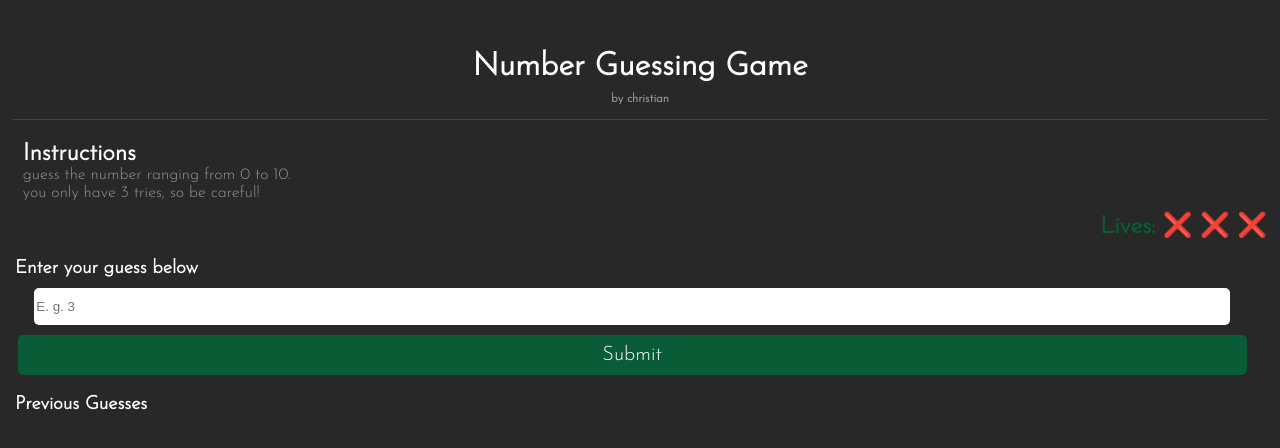
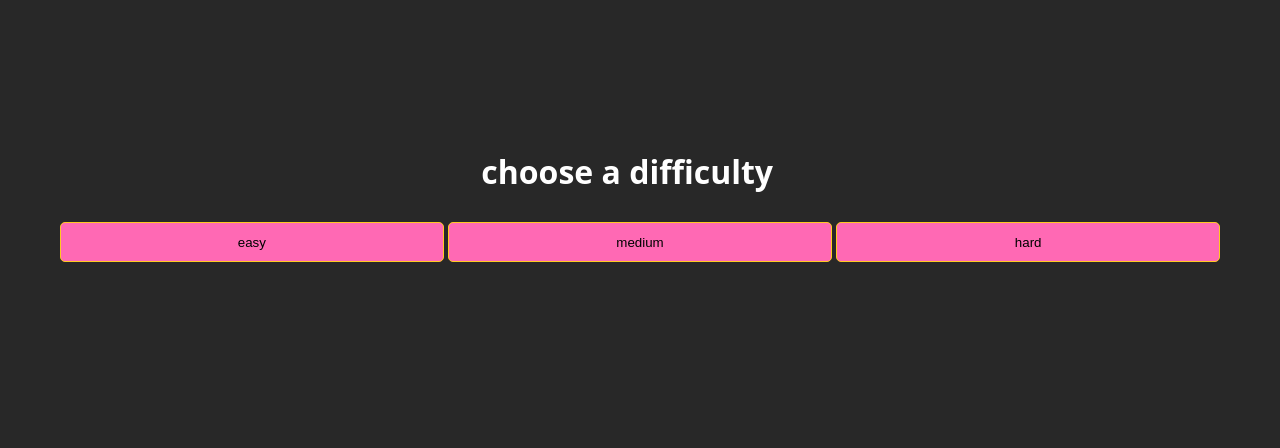
Before and after one commit to Zekkune/project1, a plain HTML site: page index.html in a window 1280 px wide. Drawn offline with Linux system fonts and the light colour scheme; a web font is replaced by a local one.

Commit message:
added difficulty buttons and start screen

```diff
--- a/index.html
+++ b/index.html
@@ -8,6 +8,15 @@
     <script defer src="script.js"></script>
 </head>
 <body>
+
+<div id="startScreen">
+        <h1 id="startText">choose a difficulty</h1>
+        <input type="button" value="easy" id="easyButton">
+        <input type="button" value="medium" id="medButton">
+        <input type="button" value="hard" id="hardButton">
+
+</div>
+
 <div class="instructions">
     <h1>Number Guessing Game <span>by christian</span></h1>
     <h2>Instructions</h2>
--- a/style.css
+++ b/style.css
@@ -141,6 +141,35 @@ span {
 
 }
 
+#startScreen {
+    height: 100%;
+    width: 100vw;
+    background-color: #282828;
+    font-family: 'Honk', system-ui;
+    text-align: center;
+    display: block;
+    align-self: center;
+    align-items: center;
+    flex-direction: column;
+    position: absolute;
+    z-index: 2;
+    border: none;
+}
+
+#startText {
+    margin: 150px 0 25px 0;
+    border: none;
+}
+
+#easyButton, #medButton, #hardButton {
+    height: 40px;
+    width: 30%;
+    background-color: hotpink;
+    border: 1px solid #ffc922;
+    border-radius: 5px;
+    color: black;
+}
+
 #endScreen {
     height: 100%;
     width: 100vw;
```
